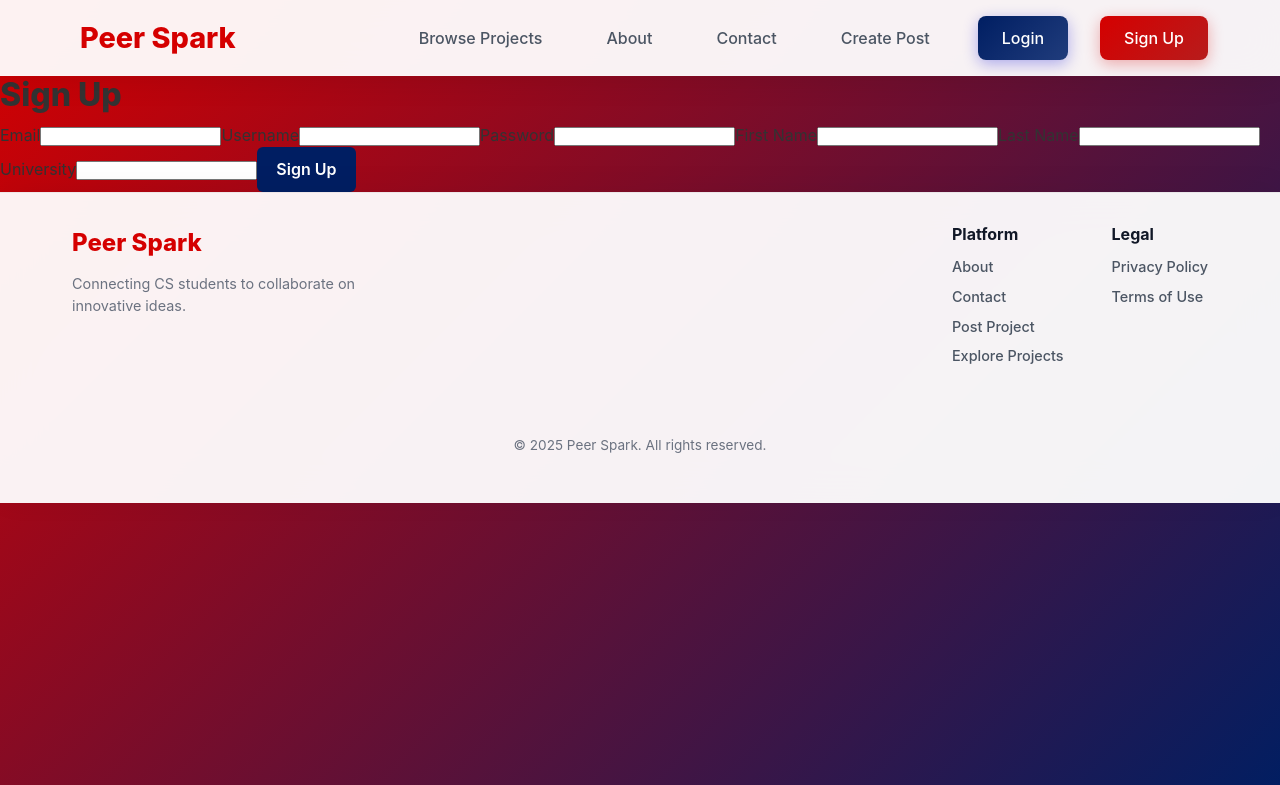
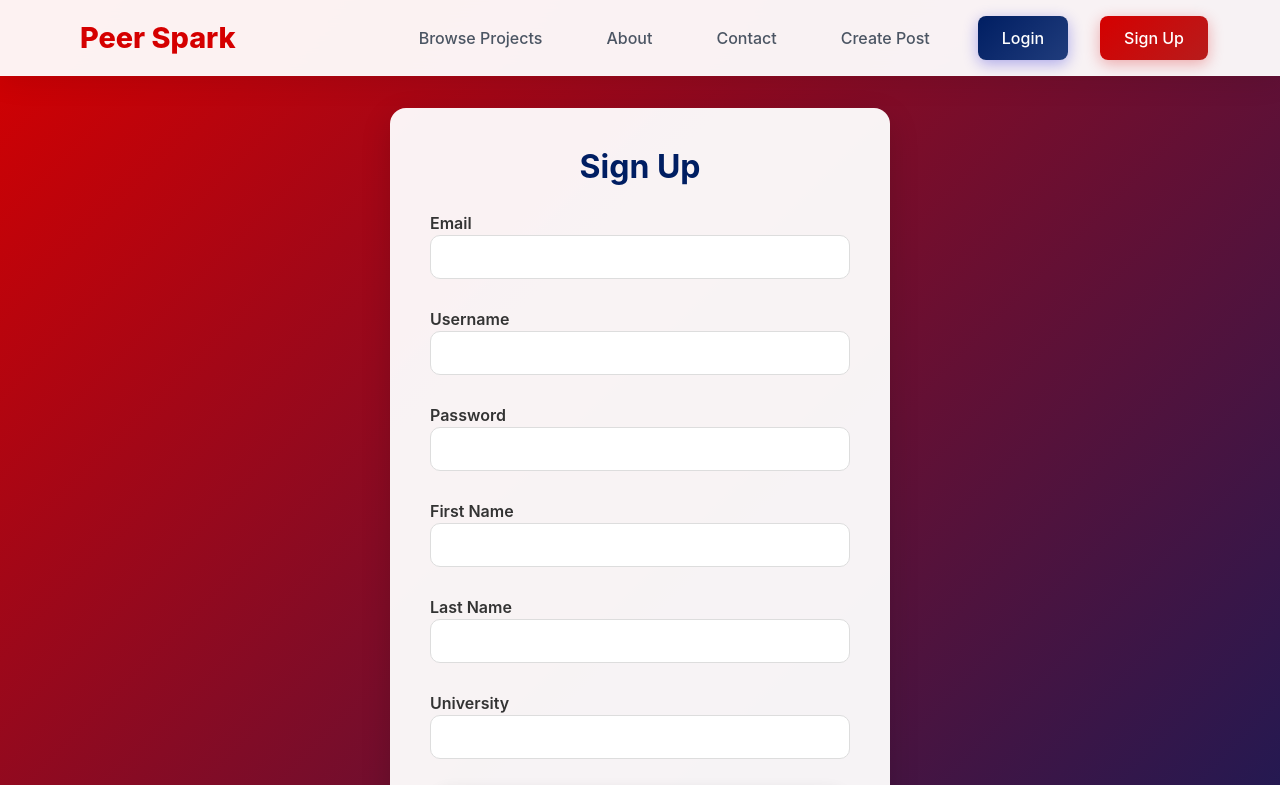
Before and after one commit to fmassa1/student-collab-hub, a React (Vite) app in the folder client/: page /signup in a window 1280 px wide. Shown: the top 785 px of the page. Built offline with nearby package versions, Linux system fonts and the light colour scheme.

Commit message:
added sign up page styling

```diff
--- a/client/src/pages/CreateProject/createproject.css
+++ b/client/src/pages/CreateProject/createproject.css
@@ -2,6 +2,8 @@
     max-width: 600px;
     margin: auto;
     padding: 2rem;
+    margin-top: 1rem;
+    margin-bottom: 1rem;
     background: white;
     border-radius: 10px;
     box-shadow: 0 10px 20px rgba(0,0,0,0.1);
--- a/client/src/pages/SignUp/signup.css
+++ b/client/src/pages/SignUp/signup.css
@@ -0,0 +1,87 @@
+.signup-page {
+    display: flex;
+    justify-content: center;
+    align-items: center;
+    min-height: 100vh;
+    padding: 2rem;
+}
+
+.signup-form {
+    background: rgba(255, 255, 255, 0.95);
+    padding: 2.5rem;
+    border-radius: 16px;
+    box-shadow: 0 10px 30px rgba(0,0,0,0.15);
+    width: 100%;
+    max-width: 500px;
+    animation: fadeInUp 0.8s ease-out;
+}
+
+.signup-page h1 {
+    text-align: center;
+    font-size: 2rem;
+    margin-bottom: 1.5rem;
+    color: #001e62;
+    font-weight: 700;
+}
+
+.signup-form label {
+    display: block;
+    font-weight: 600;
+    margin-bottom: 0.5rem;
+    color: #333;
+}
+
+.signup-form input {
+    width: 100%;
+    padding: 0.75rem 1rem;
+    border: 1px solid #ddd;
+    border-radius: 10px;
+    margin-bottom: 1.25rem;
+    font-size: 1rem;
+    transition: border-color 0.3s ease, box-shadow 0.3s ease;
+}
+
+.signup-form input:focus {
+    outline: none;
+    border-color: #001e62;
+    box-shadow: 0 0 0 3px rgba(0,30,98,0.2);
+}
+
+.signup-form button {
+    width: 100%;
+    padding: 0.75rem 1rem;
+    border-radius: 50px;
+    font-weight: 600;
+    font-size: 1rem;
+    background: #001e62;
+    color: white;
+    transition: all 0.3s ease;
+    box-shadow: 0 4px 15px rgba(0,0,0,0.1);
+}
+
+.signup-form button:hover:not(:disabled) {
+    background: #d50000;
+    transform: translateY(-3px);
+    box-shadow: 0 8px 25px rgba(0,0,0,0.2);
+}
+
+.signup-form button:disabled {
+    opacity: 0.7;
+    cursor: not-allowed;
+}
+
+.error {
+    color: #d50000;
+    background: rgba(213, 0, 0, 0.1);
+    padding: 0.75rem 1rem;
+    border-radius: 10px;
+    margin-bottom: 1rem;
+    font-size: 0.9rem;
+    text-align: center;
+}
+
+@media (max-width: 500px) {
+    .signup-form {
+        padding: 2rem 1.25rem;
+    }
+}
--- a/client/src/pages/SignUp/signup.jsx
+++ b/client/src/pages/SignUp/signup.jsx
@@ -68,8 +68,9 @@ function SignUp() {
 
     return (
         <div className="signup-page">
-            <h1>Sign Up</h1>
             <form className="signup-form" onSubmit={handleSubmit}>
+                <h1 className="signup-title">Sign Up</h1>
+
                 {error && <p className="error">{error}</p>}
 
                 <label>
```
